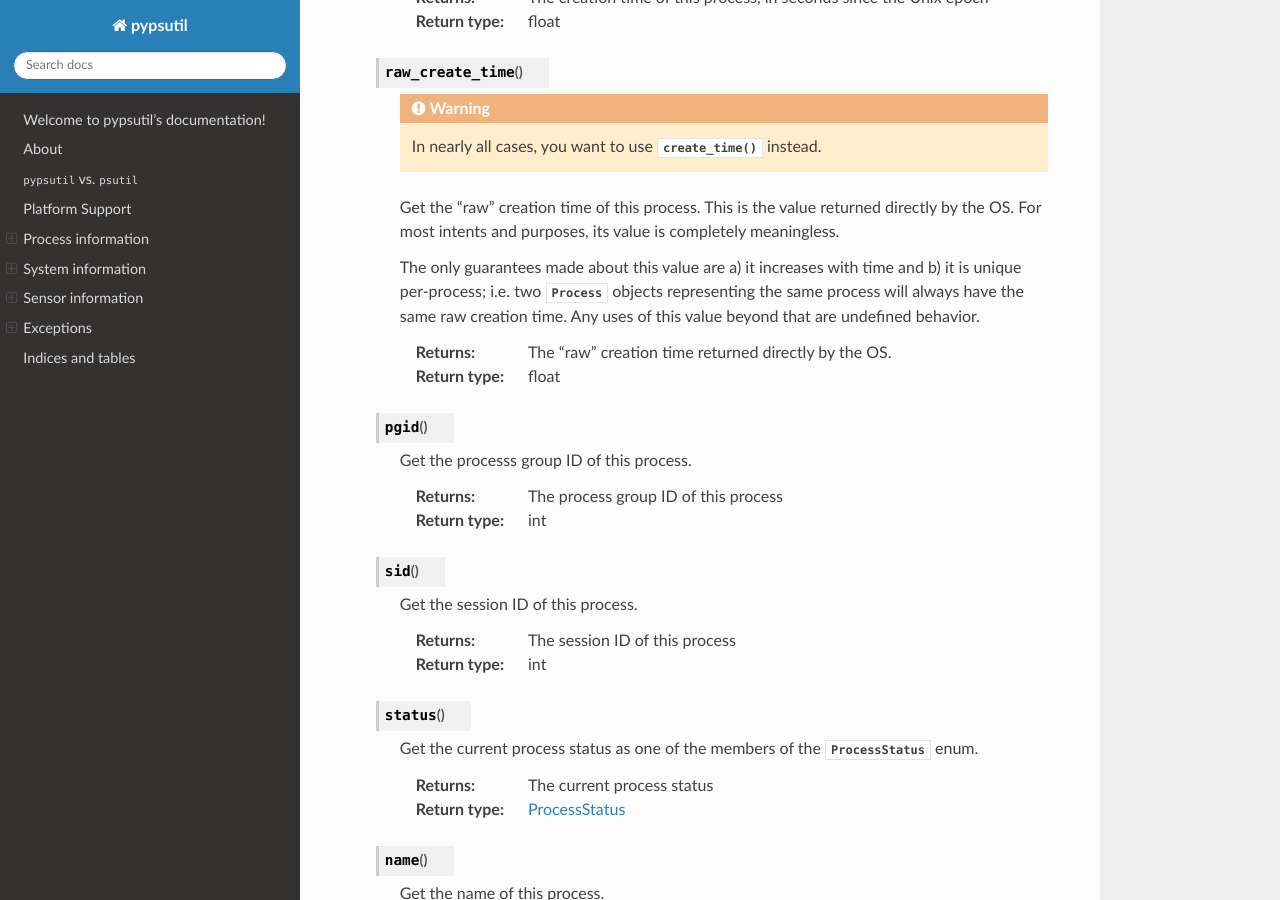
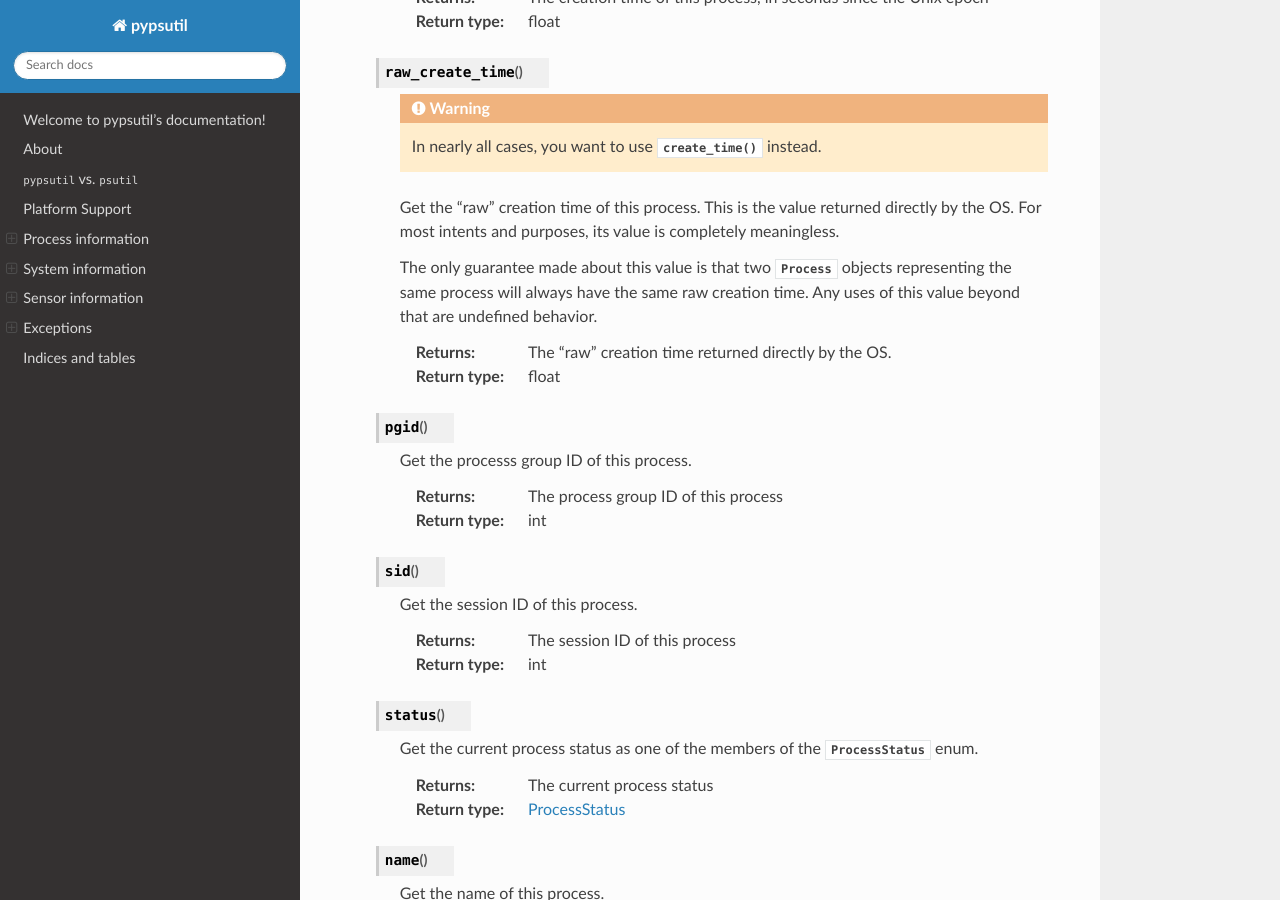
Before and after one commit to cptpcrd/pypsutil, a Sphinx documentation site: the page built from docs/index.rst, in a window 1280 px wide and 900 px high, scrolled down 2942 px. Built offline with Sphinx 7.4.7 and the Read the Docs theme 2.0.0, drawn with Linux system fonts in a browser that asks for light colours.

Commit message:
docs: Tweak raw_create_time() documentation
The "raw" creation time may not *necessarily* increase monotonically, so
we can't guarantee that. In addition, the "uniqueness" clause was worded
incorrectly and implied something that was not true.

```diff
--- a/docs/index.rst
+++ b/docs/index.rst
@@ -148,9 +148,9 @@ Process information
         Get the "raw" creation time of this process. This is the value returned directly by the OS.
         For most intents and purposes, its value is completely meaningless.
 
-        The only guarantees made about this value are a) it increases with time and b) it is unique
-        per-process; i.e. two :py:class:`Process` objects representing the same process will always
-        have the same raw creation time. Any uses of this value beyond that are undefined behavior.
+        The only guarantee made about this value is that two :py:class:`Process` objects
+        representing the same process will always have the same raw creation time. Any uses of this
+        value beyond that are undefined behavior.
 
         :return: The "raw" creation time returned directly by the OS.
         :rtype: float
```
